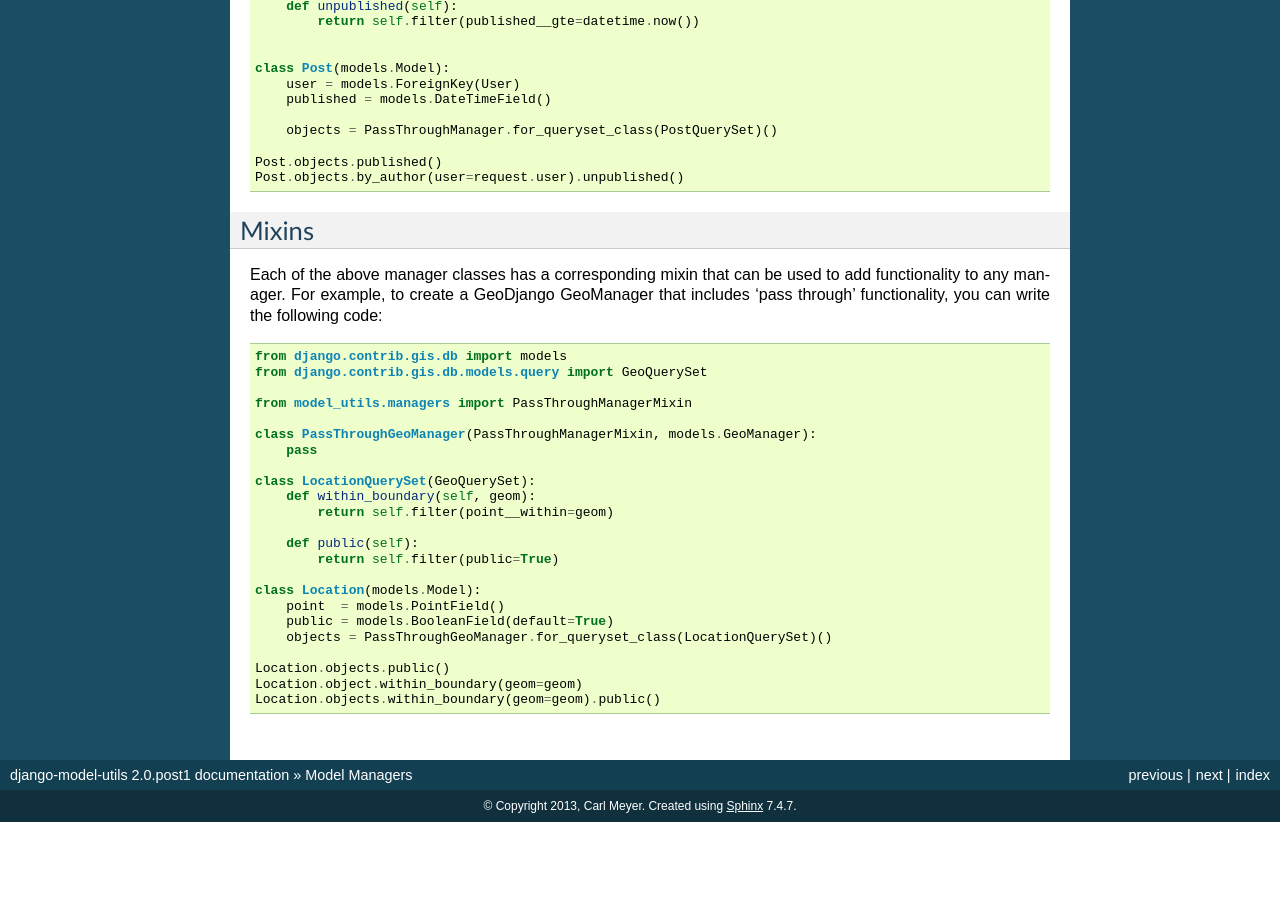
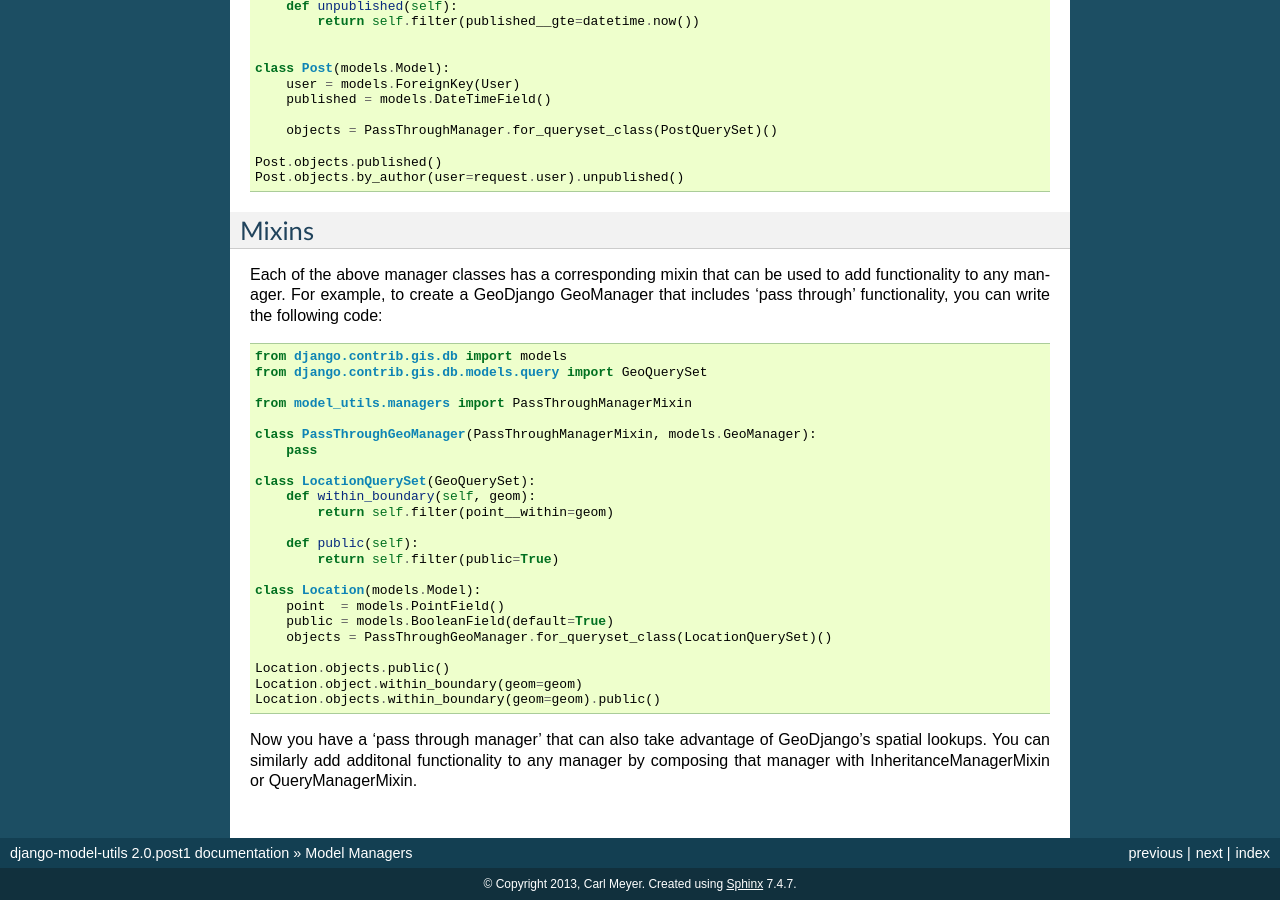
Before and after one commit to jazzband/django-model-utils, a Sphinx documentation site: the page built from docs/managers.rst, in a window 1280 px wide and 900 px high, scrolled down 2264 px. Built offline with Sphinx 7.4.7, drawn with Linux system fonts in a browser that asks for light colours; before the commit the page ends 3086 px from its top, so only the background shows below that.

Commit message:
updated manager docs

```diff
--- a/docs/managers.rst
+++ b/docs/managers.rst
@@ -206,3 +206,7 @@
     Location.objects.public()
     Location.object.within_boundary(geom=geom)
     Location.objects.within_boundary(geom=geom).public()
+
+
+Now you have a 'pass through manager' that can also take advantage of GeoDjango's spatial lookups. You can similarly add
+additonal functionality to any manager by composing that manager with InheritanceManagerMixin or QueryManagerMixin.
```
